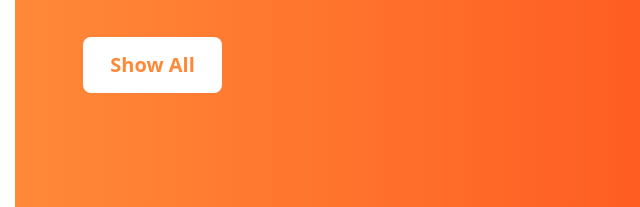
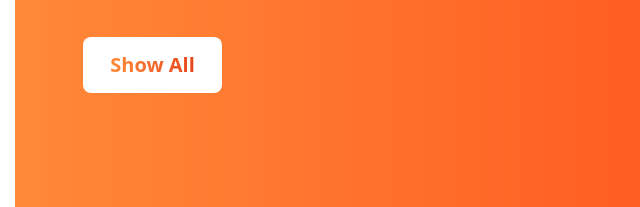
Before and after one commit to Farjanaepa/Tea_house, a plain HTML site: page index.html in a window 1280 px wide. Shown: the part 2603-2810 px from the top of the page, 0-640 px from the left. Drawn offline with nearby package versions, Linux system fonts and the light colour scheme.

Commit message:
button gradient color

```diff
--- a/index.html
+++ b/index.html
@@ -123,8 +123,9 @@
                   <p class=" my-10 mt-7 ">
                     There are many variations of passages of Lorem Ipsum available, but the majority have suffered alteration in some form,<br/> by injected humour, or randomised words which don't look even slightly believable.
                 </p>
-                 <button class="w-[139px] text-xl h-[56px] rounded-lg bg-white text-[#ff8938] text-center font-bold">
-                Show All
+                 <button class="w-[139px] text-xl h-[56px] rounded-lg bg-white text-[#ff8938] text-center font-bold ">
+                <span class=" bg-gradient-to-r from-[#ff8938] to-[#e7451d]
+  bg-clip-text text-transparent">Show All </span>
             </button>
                 </div>
             </div>
```
